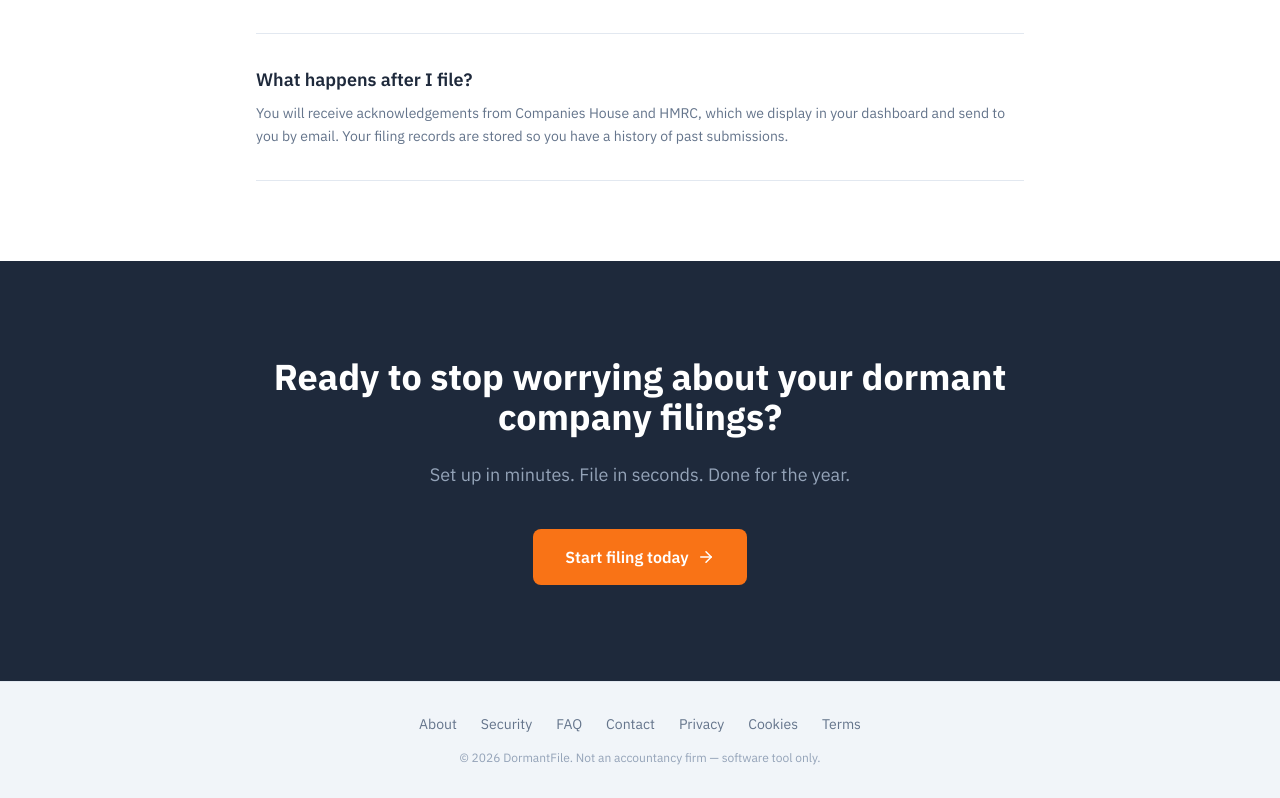
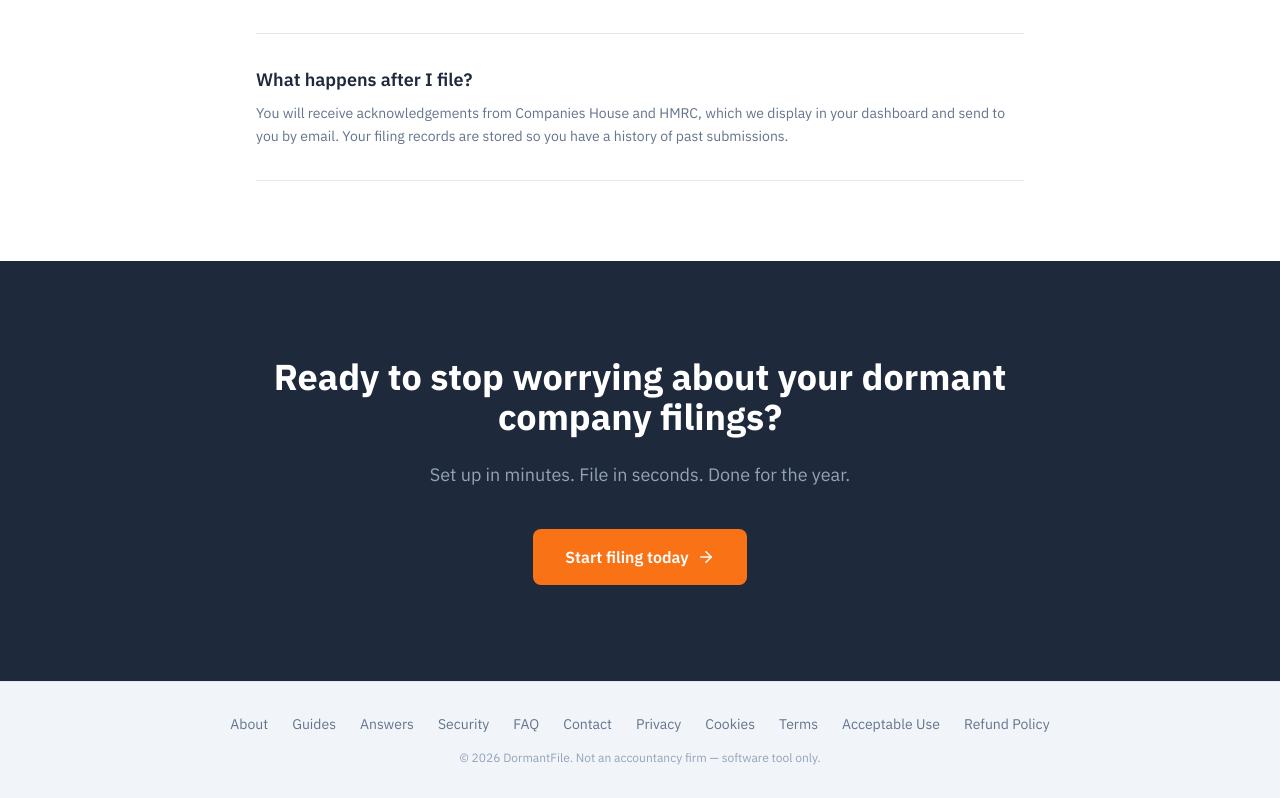
Before and after one commit to bendav91/dormantfile, a Next.js app: page / in a window 1280 px wide. Shown: the part 3119-3917 px from the top of the page. Built offline with nearby package versions, Linux system fonts and the light colour scheme; no server answers.

Commit message:
chore: add new legal pages to footer and sitemap
Add acceptable-use and refund links to footer. Add cookies (was
missing), acceptable-use, and refund to sitemap.

Co-Authored-By: Claude Opus 4.6 (1M context) <noreply@anthropic.com>

```diff
--- a/src/app/sitemap.ts
+++ b/src/app/sitemap.ts
@@ -17,7 +17,10 @@ export default function sitemap(): MetadataRoute.Sitemap {
     "/faq",
     "/contact",
     "/privacy",
+    "/cookies",
     "/terms",
+    "/acceptable-use",
+    "/refund",
     "/guides",
     "/answers",
   ].map((route) => ({
--- a/src/components/marketing/MarketingFooter.tsx
+++ b/src/components/marketing/MarketingFooter.tsx
@@ -2,12 +2,16 @@ import Link from "next/link";
 
 const footerLinks = [
   { href: "/about", label: "About" },
+  { href: "/guides", label: "Guides" },
+  { href: "/answers", label: "Answers" },
   { href: "/security", label: "Security" },
   { href: "/faq", label: "FAQ" },
   { href: "/contact", label: "Contact" },
   { href: "/privacy", label: "Privacy" },
   { href: "/cookies", label: "Cookies" },
   { href: "/terms", label: "Terms" },
+  { href: "/acceptable-use", label: "Acceptable Use" },
+  { href: "/refund", label: "Refund Policy" },
 ];
 
 export function MarketingFooter() {
```
